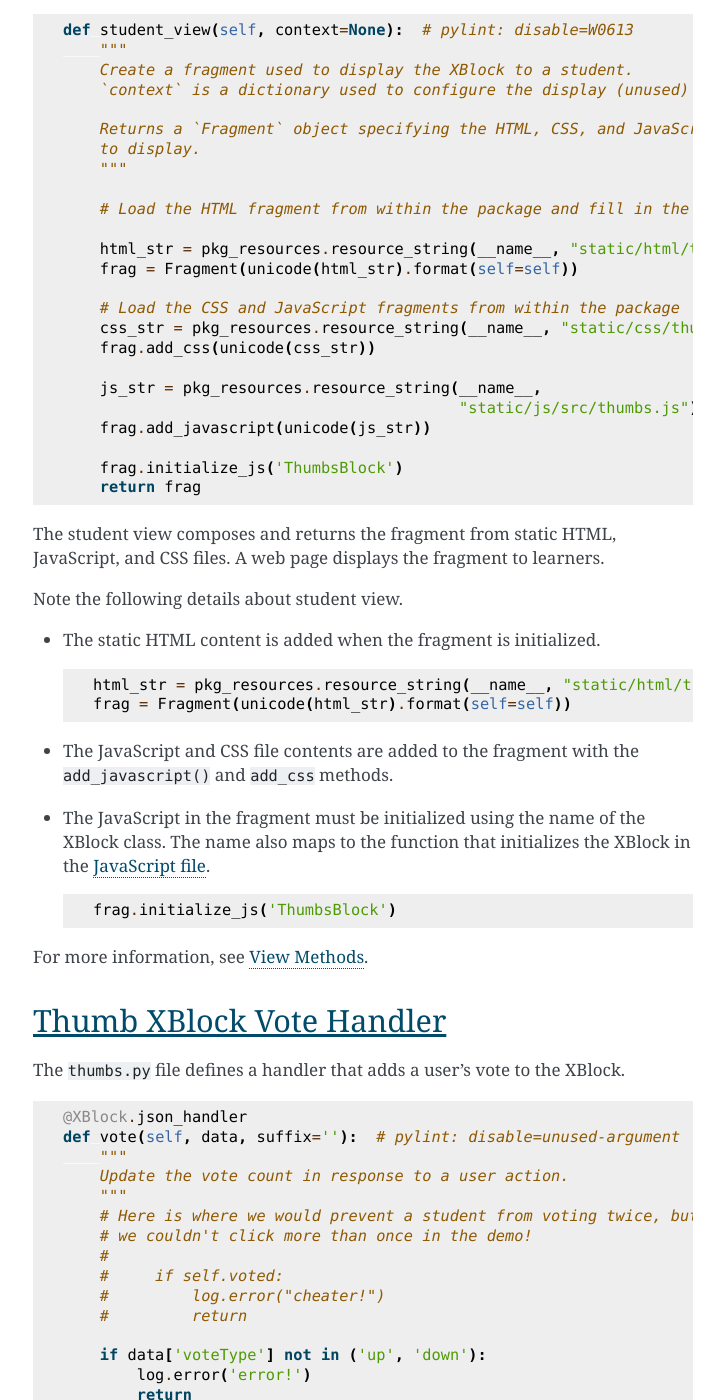
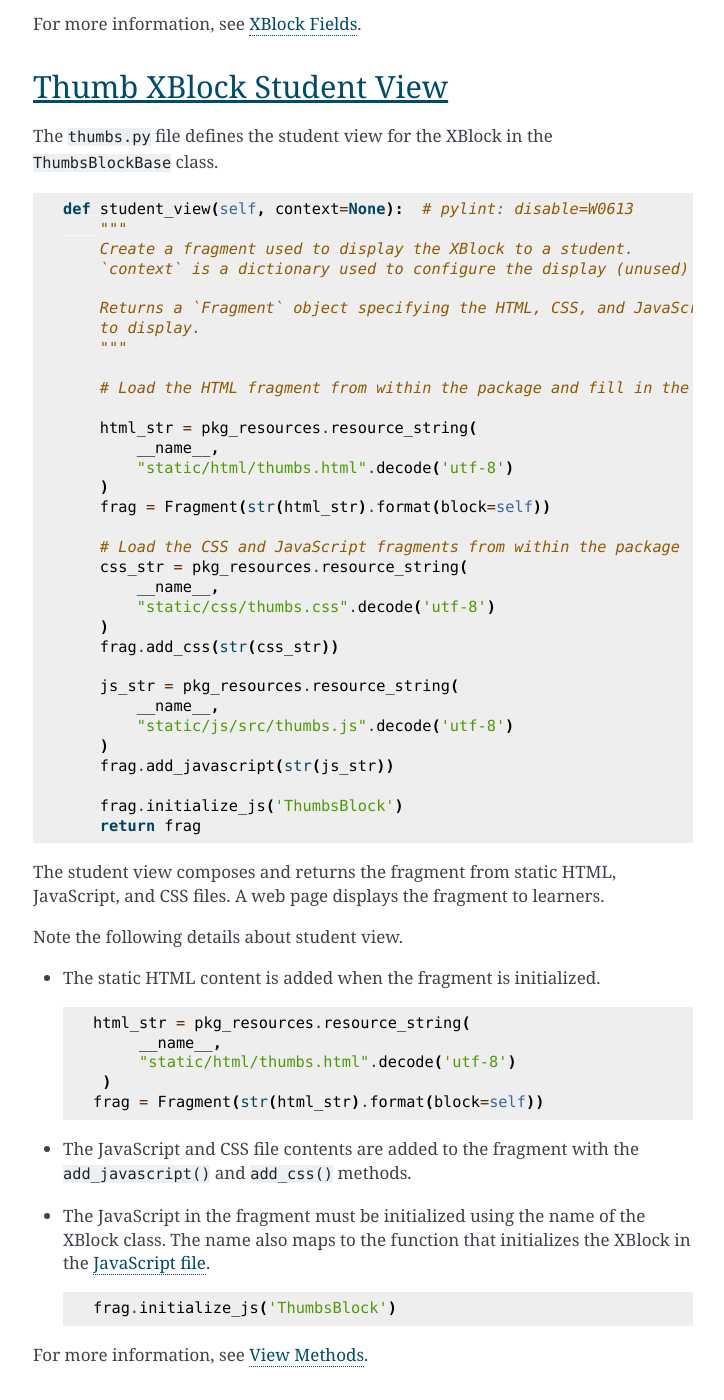
Before and after one commit to openedx/XBlock, a Sphinx documentation site: the page built from docs/xblock-tutorial/anatomy/python.rst, in a window 1280 px wide and 1400 px high, scrolled down 1134 px. Shown: the whole window, without its empty margins (387-1111 px from the left). Built offline with Sphinx 7.4.7, drawn with Linux system fonts in a browser that asks for light colours; the version number is read from the project's files by our own code.

Commit message:
docs: Match docs on thumbs.py with the actual code in the xblock sdk

```diff
--- a/docs/xblock-tutorial/anatomy/python.rst
+++ b/docs/xblock-tutorial/anatomy/python.rst
@@ -1,8 +1,8 @@
 .. _The XBlock Python File:
 
-#######################
+######################
 The XBlock Python File
-#######################
+######################
 
 This section of the tutorial walks through the Python file, `thumbs.py`_, for
 the Thumbs XBlock example in the XBlock SDK.
@@ -18,9 +18,9 @@
  :local:
  :depth: 1
 
-********************
+*******************
 Thumb XBlock Fields
-********************
+*******************
 
 The ``thumbs.py`` file defines the following fields for the XBlock in the
 ``ThumbsBlockBase`` class.
@@ -42,9 +42,9 @@
 
 For more information, see :ref:`XBlock Fields`.
 
-**************************
+*************************
 Thumb XBlock Student View
-**************************
+*************************
 
 The ``thumbs.py`` file defines the student view for the XBlock in the
 ``ThumbsBlockBase`` class.
@@ -60,14 +60,18 @@
 
   .. code-block:: python
 
-     html_str = pkg_resources.resource_string(__name__, "static/html/thumbs.html")
-     frag = Fragment(unicode(html_str).format(self=self))
+     html_str = pkg_resources.resource_string(
+          __name__,
+          "static/html/thumbs.html".decode('utf-8')
+      )
+     frag = Fragment(str(html_str).format(block=self))
 
 *  The JavaScript and CSS file contents are added to the fragment with the
-   ``add_javascript()`` and ``add_css`` methods.
+   ``add_javascript()`` and ``add_css()`` methods.
 
 * The JavaScript in the fragment must be initialized using the name of the
-  XBlock class. The name also maps to the function that initializes the XBlock in the :ref:`JavaScript file <The XBlock JavaScript File>`.
+  XBlock class. The name also maps to the function that initializes the XBlock
+  in the :ref:`JavaScript file <The XBlock JavaScript File>`.
 
   .. code-block:: python
 
@@ -75,9 +79,9 @@
 
 For more information, see :ref:`View Methods`.
 
-**************************
+*************************
 Thumb XBlock Vote Handler
-**************************
+*************************
 
 The ``thumbs.py`` file defines a handler that adds a user's vote to the XBlock.
 
--- a/docs/xblock-tutorial/reusable/code_thumbs_student_view.rst
+++ b/docs/xblock-tutorial/reusable/code_thumbs_student_view.rst
@@ -11,16 +11,24 @@
 
         # Load the HTML fragment from within the package and fill in the template
 
-        html_str = pkg_resources.resource_string(__name__, "static/html/thumbs.html")
-        frag = Fragment(unicode(html_str).format(self=self))
+        html_str = pkg_resources.resource_string(
+            __name__,
+            "static/html/thumbs.html".decode('utf-8')
+        )
+        frag = Fragment(str(html_str).format(block=self))
 
         # Load the CSS and JavaScript fragments from within the package
-        css_str = pkg_resources.resource_string(__name__, "static/css/thumbs.css")
-        frag.add_css(unicode(css_str))
+        css_str = pkg_resources.resource_string(
+            __name__,
+            "static/css/thumbs.css".decode('utf-8')
+        )
+        frag.add_css(str(css_str))
 
-        js_str = pkg_resources.resource_string(__name__,
-                                               "static/js/src/thumbs.js")
-        frag.add_javascript(unicode(js_str))
+        js_str = pkg_resources.resource_string(
+            __name__,
+            "static/js/src/thumbs.js".decode('utf-8')
+        )
+        frag.add_javascript(str(js_str))
 
         frag.initialize_js('ThumbsBlock')
         return frag
```
Also changed, not shown: docs/xblock-tutorial/reusable/code_thumbs_fields.rst (+15 -6 lines).
